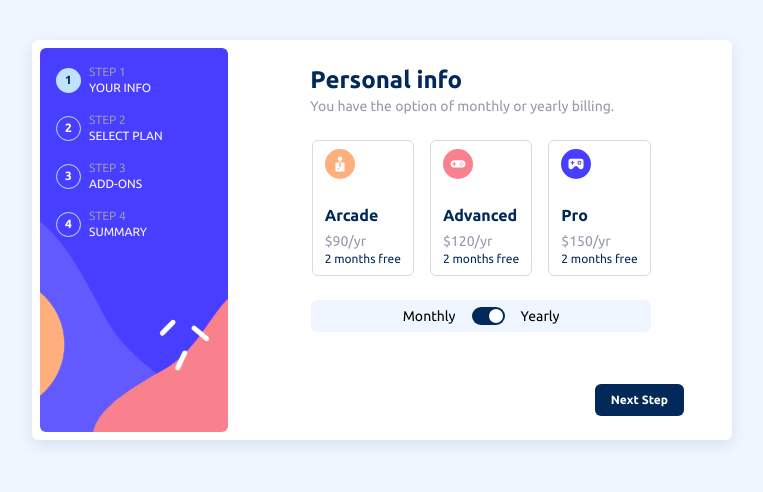
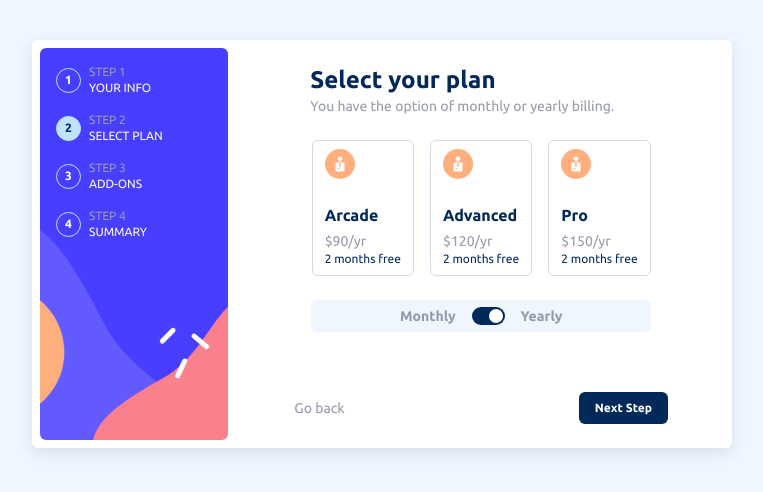
Before and after one commit to DevDiu071/multistep-form, a React (Vite) app: page / in a window 1280 px wide. Both pictures are taken after a click on the button "Next Step". Shown: the top 492 px of the page, without its empty margins (258-1021 px from the left). Built offline with nearby package versions, Linux system fonts and the light colour scheme.

Commit message:
finish up and thank you section plus basic interactivity

```diff
--- a/package.json
+++ b/package.json
@@ -10,6 +10,7 @@
     "preview": "vite preview"
   },
   "dependencies": {
+    "clsx": "^2.1.1",
     "react": "^18.3.1",
     "react-dom": "^18.3.1"
   },
--- a/src/components/App.tsx
+++ b/src/components/App.tsx
@@ -1,15 +1,89 @@
+import { useState } from "react";
 import AddOn from "./AddOn";
+import FinishingUp from "./FinishingUp";
 import MainPage from "./MainPage";
 import PersonalInfo from "./PersonalInfo";
 import SelectPlan from "./SelectPlan";
 import SideNav from "./SideNav";
+import ThankYou from "./ThankYou";
 
+const plans = [
+  {
+    name: "Arcade",
+    id: "yearly",
+    amount: 90,
+  },
+  {
+    name: "Advanced",
+    id: "yearly",
+    amount: 120,
+  },
+  {
+    name: "Pro",
+    id: "yearly",
+    amount: 150,
+  },
+  {
+    name: "Arcade",
+    id: "monthly",
+    amount: 9,
+  },
+  {
+    name: "Advanced",
+    id: "monthly",
+    amount: 12,
+  },
+  {
+    name: "Pro",
+    id: "monthly",
+    amount: 15,
+  },
+];
+
+interface FilteredPlansProps {
+  name: string;
+  id: string;
+  amount: number;
+}
 export default function App() {
-  const arr = [<PersonalInfo />, <SelectPlan />, <AddOn />];
+  const [currentIndex, setCurrentIndex] = useState<number>(0);
+  const [sections, setSections] = useState(plans);
+  const [subsCription, setSubCription] = useState<string>("monthly");
+  const [filteredPlans, setFilteredPlans] = useState<FilteredPlansProps[]>([]);
+
+  const [shiftBtn, setShiftBtn] = useState<boolean>(false);
+  function handleSubcription() {
+    setShiftBtn((shift) => !shift);
+    setSubCription((sub) => (sub === "monthly" ? "yearly" : "monthly"));
+    // setFilteredPlans(sections.filter((section) => section.id !== subsCription));
+  }
+  console.log(filteredPlans);
+
+  const plansFiltered = sections.filter(
+    (section) => section.id !== subsCription
+  );
+  console.log("New: ", plansFiltered);
+
+  const arr = [
+    <PersonalInfo />,
+    <SelectPlan
+      shiftBtn={shiftBtn}
+      handleSubCription={handleSubcription}
+      plansFiltered={plansFiltered}
+    />,
+    <AddOn />,
+    <FinishingUp />,
+    <ThankYou />,
+  ];
+
   return (
     <div className="grid grid-cols-7 rounded-md gap-x-[10px] max-w-[700px] mt-10 mx-auto bg-white p-2 shadow-custom">
-      <SideNav />
-      <MainPage components={arr} />
+      <SideNav currentIndex={currentIndex} />
+      <MainPage
+        components={arr}
+        currentIndex={currentIndex}
+        setCurrentIndex={setCurrentIndex}
+      />
     </div>
   );
 }
--- /dev/null
+++ b/src/components/Button.tsx
@@ -0,0 +1,32 @@
+import clsx from "clsx";
+
+interface ButtonProps {
+  setCurrentIndex: React.Dispatch<React.SetStateAction<number>>;
+  currentIndex: number;
+}
+
+export default function Button({ setCurrentIndex, currentIndex }: ButtonProps) {
+  function handleNextButton() {
+    setCurrentIndex((curr) => curr + 1);
+  }
+
+  function handlePrev() {
+    if (currentIndex > 0) setCurrentIndex((curr) => curr - 1);
+  }
+  return (
+    <div className="flex justify-between items-center mt-10 mx-4">
+      <button onClick={handlePrev} className="text-cool-gray text-sm">
+        Go back
+      </button>
+      <button
+        onClick={handleNextButton}
+        className={clsx(
+          "text-center text-xs bg-marine-blue text-white py-2 px-4 font-semibold rounded-md",
+          { "bg-blue px-6": currentIndex === 3 }
+        )}
+      >
+        {currentIndex === 3 ? "Confirm" : "Next Step"}
+      </button>
+    </div>
+  );
+}
--- /dev/null
+++ b/src/components/FinishingUp.tsx
@@ -0,0 +1,35 @@
+export default function FinishingUp() {
+  return (
+    <div className="px-4 mb-[67px]">
+      <h2 className="text-marine-blue font-semibold text-2xl">Finishing up</h2>
+      <p className="text-sm mb-6 text-cool-gray">
+        Double-check everything looks OK before comfirming
+      </p>
+      <div className="bg-alabasta rounded-md p-3">
+        <div className="flex justify-between mb-4 text-sm border-b pb-3 border-light-blue">
+          <div>
+            <p className="text-marine-blue font-semibold">Arcade(Monthly)</p>
+            <p className="text-cool-gray border-b-2 border-light-gray inline">
+              change
+            </p>
+          </div>
+          <p className="text-marine-blue font-semibold">$9/mo</p>
+        </div>
+        <div className="flex flex-col gap-y-2 text-sm">
+          <div className="flex justify-between">
+            <p className="text-cool-gray">Online service</p>
+            <p className="text-marine-blue">+$1/mo</p>
+          </div>
+          <div className="flex justify-between">
+            <p className="text-cool-gray">Larger storage</p>
+            <p className="text-marine-blue">+$2/mo</p>
+          </div>
+        </div>
+      </div>
+      <div className="flex justify-between text-sm mt-6 px-3">
+        <p className="text-cool-gray">total(per month)</p>
+        <p className="text-blue font-semibold">+$12/mo</p>
+      </div>
+    </div>
+  );
+}
--- a/src/components/MainPage.tsx
+++ b/src/components/MainPage.tsx
@@ -1,24 +1,21 @@
-import { useState } from "react";
+import Button from "./Button";
 
 interface componentProps {
   components: JSX.Element[];
+  currentIndex: number;
+  setCurrentIndex: React.Dispatch<React.SetStateAction<number>>;
 }
-export default function MainPage({ components }: componentProps) {
-  const [currentIndex, setCurrentIndex] = useState(0);
-  function handleNextButton() {
-    setCurrentIndex((curr) => curr + 1);
-  }
+export default function MainPage({
+  components,
+  currentIndex,
+  setCurrentIndex,
+}: componentProps) {
   return (
     <div className="py-4 px-10 col-span-5">
       {components[currentIndex]}
-      <div className="flex justify-end">
-        <button
-          onClick={handleNextButton}
-          className="text-center text-xs bg-marine-blue text-white py-2 px-4 font-semibold mt-8  rounded-md"
-        >
-          Next Step
-        </button>
-      </div>
+      {currentIndex < 4 && (
+        <Button currentIndex={currentIndex} setCurrentIndex={setCurrentIndex} />
+      )}
     </div>
   );
 }
--- a/src/components/PersonalInfo.tsx
+++ b/src/components/PersonalInfo.tsx
@@ -1,11 +1,11 @@
 export default function PersonalInfo() {
   return (
-    <div className="px-2">
+    <div className="px-5">
       <h2 className="text-marine-blue font-semibold text-2xl ">
         Personal info
       </h2>
       <p className="text-sm mb-6 text-cool-gray">
-        Please provide your name, email address, and phone number.
+        Please provide your name, email address, & phone No.
       </p>
       <form className="flex flex-col">
         <label className="text-sm  text-marine-blue mb-1">Name</label>
--- a/src/components/SelectPlan.tsx
+++ b/src/components/SelectPlan.tsx
@@ -1,9 +1,37 @@
-export default function SelectPlan() {
+import clsx from "clsx";
+import { useState } from "react";
+
+interface FilteredPlansProps {
+  name: string;
+  id: string;
+  amount: number;
+}
+interface SelectPlanProps {
+  // setSubCription: React.Dispatch<React.SetStateAction<string>>;
+  // setFilteredPlans: React.Dispatch<React.SetStateAction<FilteredPlansProps[]>>;
+  // sections: FilteredPlansProps[];
+  // subCription: string;
+  shiftBtn: boolean;
+  handleSubCription: () => void;
+  plansFiltered: {
+    name: string;
+    id: string;
+    amount: number;
+  }[];
+}
+
+// type props = FilteredPlansProps & SelectPlanProps;
+
+export default function SelectPlan({
+  plansFiltered,
+  handleSubCription,
+  shiftBtn,
+}: SelectPlanProps) {
   return (
-    <div>
+    <div className="mb-[60px]">
       <div className="ml-8">
         <h2 className="text-marine-blue font-semibold text-2xl">
-          Personal info
+          Select your plan
         </h2>
         <p className="text-sm mb-6 text-cool-gray">
           You have the option of monthly or yearly billing.
@@ -11,7 +39,12 @@ export default function SelectPlan() {
       </div>
 
       <div className="flex gap-x-4 justify-center">
-        <div className="border border-light-gray py-2 px-3 rounded-md">
+        {plansFiltered.map((plan) => (
+          <div
+            key={Math.random()}
+            onClick={() => console.log("curr plan: ", plan.name)}
+            className="border border-light-gray py-2 px-3 rounded-md"
+          >
             <img
               width={30}
               height={30}
@@ -19,44 +52,39 @@ export default function SelectPlan() {
               alt="arcade-icon"
             />
             <div className="mt-5 leading-loose">
-            <p className="text-marine-blue font-semibold">Arcade</p>
-            <p className="text-sm text-cool-gray">$90/yr</p>
+              <p className="text-marine-blue font-semibold">{plan.name}</p>
+              <p className="text-sm text-cool-gray">
+                ${plan.amount}/{shiftBtn ? "mo" : "yr"}
+              </p>
               <p className="text-xs text-marine-blue">2 months free</p>
             </div>
           </div>
-        <div className="border border-light-gray py-2 px-3 rounded-md">
-          <img
-            width={30}
-            height={30}
-            src="/assets/images/icon-advanced.svg"
-            alt="arcade-icon"
-          />
-          <div className="mt-5 leading-loose">
-            <p className="text-marine-blue font-semibold">Advanced</p>
-            <p className="text-sm text-cool-gray">$120/yr</p>
-            <p className="text-xs text-marine-blue">2 months free</p>
-          </div>
-        </div>
-        <div className="border border-light-gray py-2 px-3 rounded-md">
-          <img
-            width={30}
-            height={30}
-            src="/assets/images/icon-pro.svg"
-            alt="arcade-icon"
-          />
-          <div className="mt-5 leading-loose">
-            <p className="text-marine-blue font-semibold">Pro</p>
-            <p className="text-sm text-cool-gray">$150/yr</p>
-            <p className="text-xs text-marine-blue">2 months free</p>
-          </div>
-        </div>
+        ))}
       </div>
       <div className="flex items-center justify-center rounded-md max-w-[340px] mx-auto gap-x-4 mt-6 mb-5 py-1.5 bg-magnolia">
-        <p className="text-sm">Monthly</p>
+        <p
+          className={clsx("text-sm font-bold text-cool-gray", {
+            "text-black": shiftBtn,
+          })}
+        >
+          Monthly
+        </p>
         <div className="h-[18px] w-[33px] bg-marine-blue rounded-3xl relative">
-          <div className="h-[14px] w-[14px] rounded-3xl bg-white absolute top-0.5 right-0.5"></div>
+          <div
+            onClick={handleSubCription}
+            className={clsx(
+              "h-[14px] w-[14px] cursor-pointer rounded-3xl transition-all duration-200  bg-white absolute top-0.5 right-0.5",
+              { "right-4": shiftBtn }
+            )}
+          ></div>
         </div>
-        <p className="text-sm">Yearly</p>
+        <p
+          className={clsx("text-sm font-bold text-cool-gray", {
+            "text-black": !shiftBtn,
+          })}
+        >
+          Yearly
+        </p>
       </div>
     </div>
   );
--- a/src/components/SideNav.tsx
+++ b/src/components/SideNav.tsx
@@ -1,8 +1,19 @@
-export default function SideNav() {
+import clsx from "clsx";
+
+interface NavProps {
+  currentIndex: number;
+}
+
+export default function SideNav({ currentIndex }: NavProps) {
   return (
     <div className="bg-[url('/assets/images/bg-sidebar-desktop.svg')] p-4 rounded-md text-white bg-bottom col-span-2 flex flex-col gap-y-4">
       <div className="flex items-center gap-x-2">
-        <p className="text-xs text-marine-blue font-bold flex items-center rounded-3xl justify-center bg-light-blue w-[25px] h-[25px]">
+        <p
+          className={clsx(
+            "text-xs  font-bold flex items-center rounded-3xl border-light-blue border  justify-center w-[25px] h-[25px]",
+            { "text-marine-blue bg-light-blue": currentIndex === 0 }
+          )}
+        >
           1
         </p>
         <div>
@@ -11,7 +22,12 @@ export default function SideNav() {
         </div>
       </div>
       <div className="flex items-center gap-x-2">
-        <p className="text-xs font-bold flex items-center rounded-3xl justify-center border border-light-blue w-[25px] h-[25px]">
+        <p
+          className={clsx(
+            "text-xs  font-bold flex items-center rounded-3xl border-light-blue border  justify-center w-[25px] h-[25px]",
+            { "text-marine-blue bg-light-blue": currentIndex === 1 }
+          )}
+        >
           2
         </p>
         <div>
@@ -20,7 +36,12 @@ export default function SideNav() {
         </div>
       </div>
       <div className="flex items-center gap-x-2">
-        <p className="text-xs font-bold flex items-center rounded-3xl justify-center border border-light-blue w-[25px] h-[25px]">
+        <p
+          className={clsx(
+            "text-xs  font-bold flex items-center rounded-3xl border-light-blue border  justify-center w-[25px] h-[25px]",
+            { "text-marine-blue bg-light-blue": currentIndex === 2 }
+          )}
+        >
           3
         </p>
         <div>
@@ -29,7 +50,12 @@ export default function SideNav() {
         </div>
       </div>
       <div className="flex items-center gap-x-2">
-        <p className="text-xs font-bold flex items-center rounded-3xl justify-center border border-light-blue w-[25px] h-[25px]">
+        <p
+          className={clsx(
+            "text-xs  font-bold flex items-center rounded-3xl border-light-blue border  justify-center w-[25px] h-[25px]",
+            { "text-marine-blue bg-light-blue": currentIndex === 3 }
+          )}
+        >
           4
         </p>
         <div>
--- /dev/null
+++ b/src/components/ThankYou.tsx
@@ -0,0 +1,17 @@
+export default function ThankYou() {
+  return (
+    <div className="flex flex-col items-center text-center mt-[90px] mb-[100px]">
+      <img
+        src="/assets/images/icon-thank-you.svg"
+        alt="thank you icon"
+        className="w-[50px] h-[50px]"
+      />
+      <h2 className="text-2xl font-bold mb-2 mt-4">Thank you!</h2>
+      <p className="text-sm text-cool-gray">
+        Thanks for confirming your subscription! We hope you have fun using our
+        platform. If you ever need support, please feel free to email us at
+        support@loremgaming.com.
+      </p>
+    </div>
+  );
+}
--- a/tailwind.config.js
+++ b/tailwind.config.js
@@ -13,6 +13,7 @@ export default {
       magnolia: "hsl(217, 100%, 97%)",
       alabasta: "hsl(231, 100%, 99%)",
       white: " hsl(0, 0%, 100%)",
+      black: "#000",
     },
     extend: {
       boxShadow: {
```
Also changed, not shown: src/components/AddOn.tsx (+8 -10 lines), 1 other file (tests, documents, lock files or other folders). Lines whose indentation alone changed are shown as unchanged.
